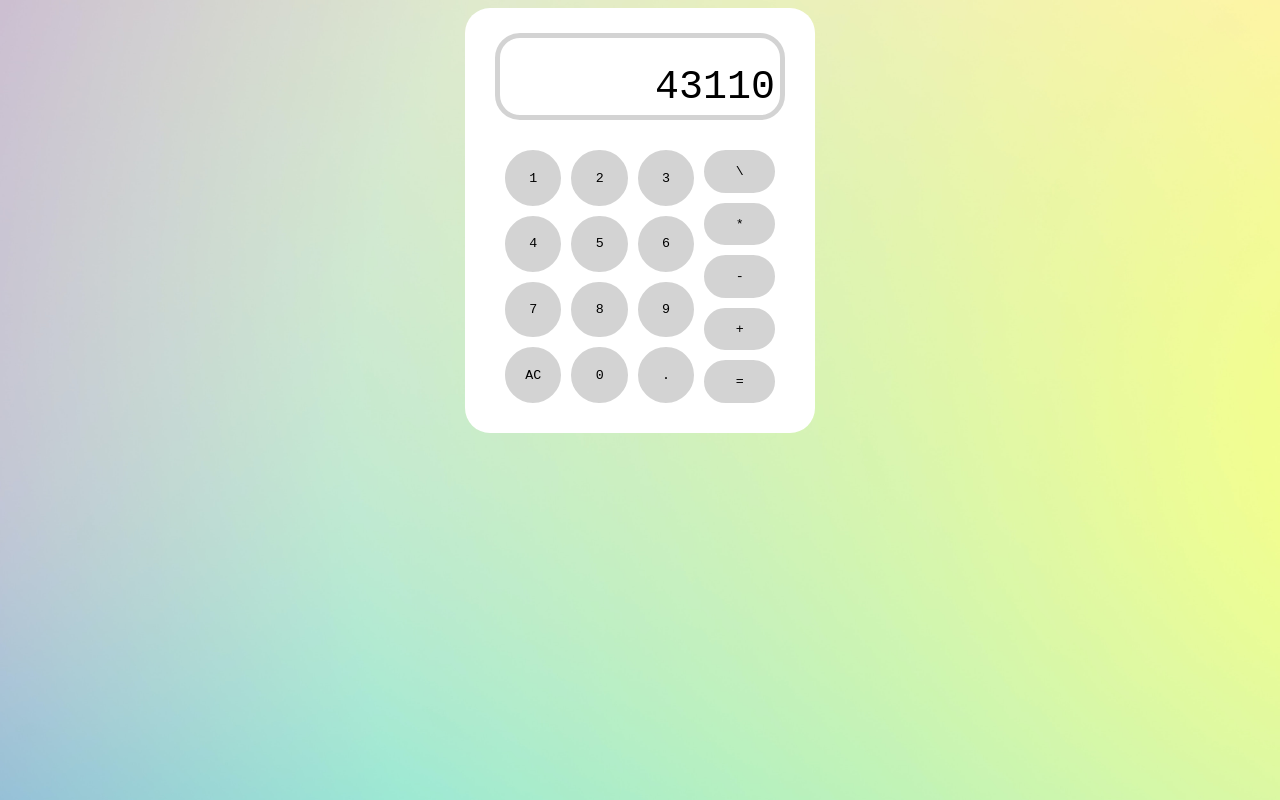
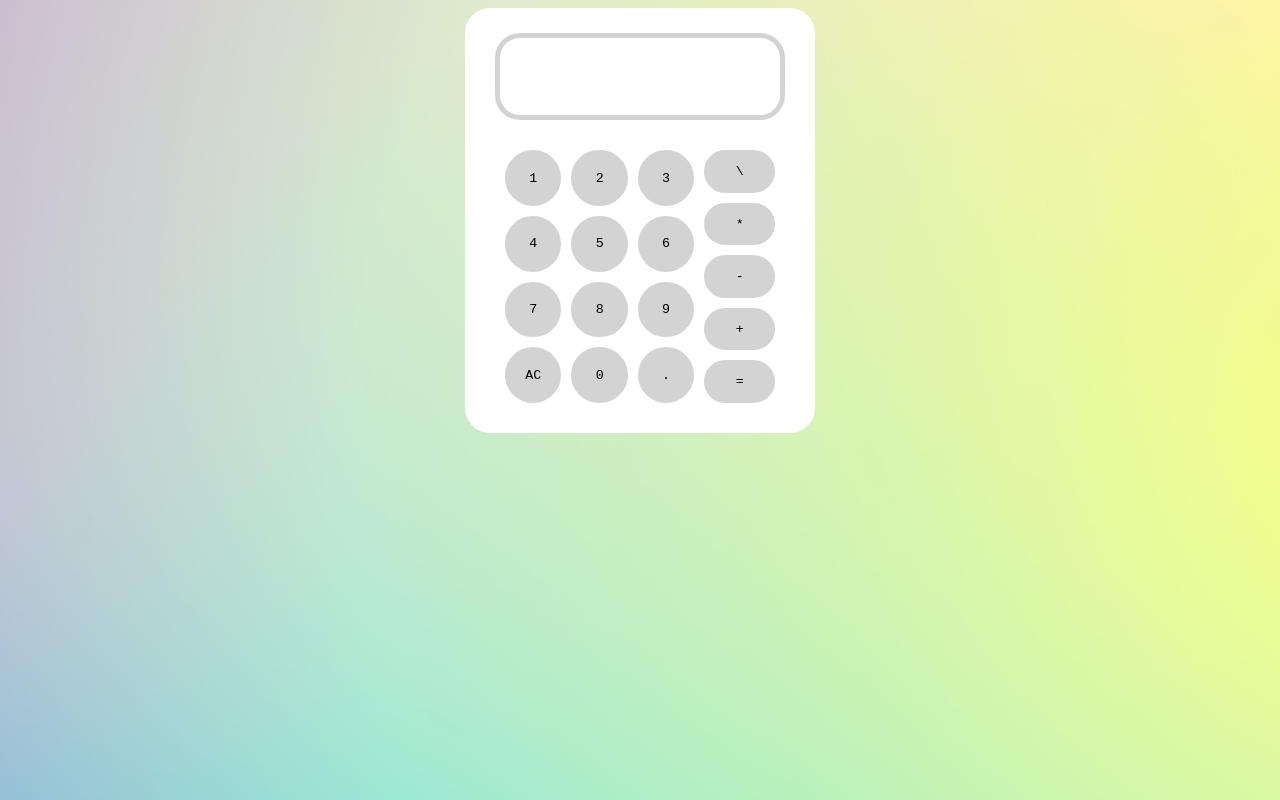
Before and after one commit to theresah95/calculator, a plain HTML site: page index.html in a window 1280 px wide. Drawn offline with Linux system fonts and the light colour scheme.

```diff
--- a/index.html
+++ b/index.html
@@ -13,7 +13,7 @@
 <body>
     <div class="calculator">
         <div class="display">
-            <span class="result">43110</span>
+            <span class="result"></span>
         </div>
         <div class="buttons">
             <div id="numbers">
```
Also changed, not shown: calculator.js (+5 -5 lines).
